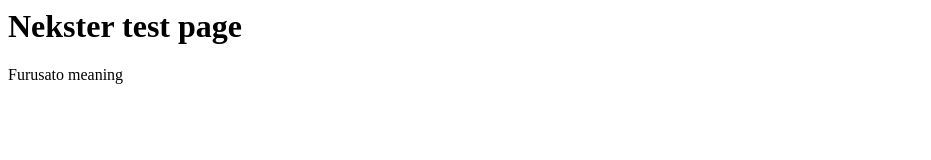
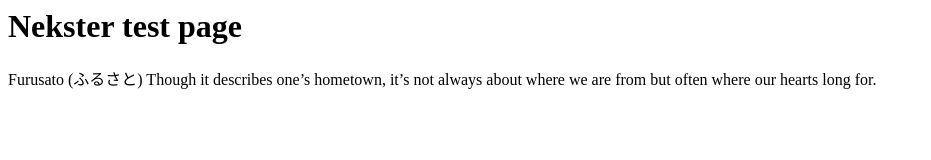
Before and after one commit to Neksterr/Neksterr.github.io, a plain HTML site: page index.html in a window 1280 px wide. Shown: the whole page, without its empty margins (0-931 px from the left). Drawn offline with Linux system fonts and the light colour scheme.

Commit message:
Update index.html

```diff
--- a/index.html
+++ b/index.html
@@ -7,6 +7,7 @@
 </head>
 <body>
     <h1>Nekster test page</h1>
-    <p>Furusato meaning</p>
+    <p>Furusato (ふるさと)
+        Though it describes one’s hometown, it’s not always about where we are from but often where our hearts long for.</p>
 </body>
 </html>
```
